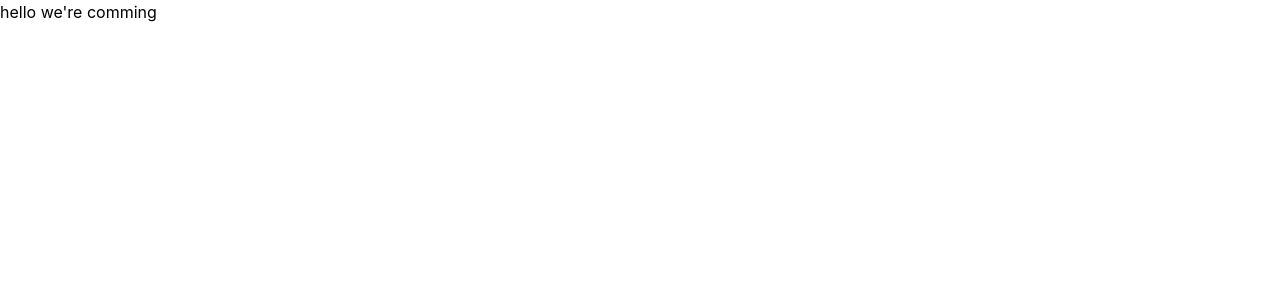
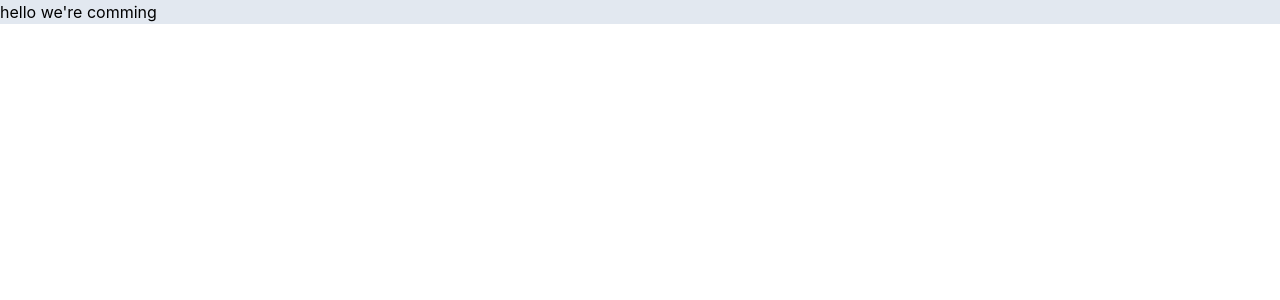
Before and after one commit to TayTTo/stack_over_flow_next14, a Next.js app: page / in a window 1280 px wide. Shown: the top 300 px of the page. Built offline with nearby package versions, Linux system fonts and the light colour scheme.

Commit message:
setup architecture for the projedt

```diff
--- a/app/page.tsx
+++ b/app/page.tsx
@@ -1,9 +1,5 @@
 import Image from "next/image";
 
 export default function Home() {
-  return (
-    <div className="bold-text">
-      hello we're comming
-    </div>
-  );
+  return <div className="bg-slate-200">hello we're comming</div>;
 }
--- a/package.json
+++ b/package.json
@@ -13,6 +13,7 @@
     "eslint-config-standard": "^17.1.0",
     "eslint-plugin-tailwindcss": "^3.17.4",
     "next": "14.2.13",
+    "prettier": "^3.3.3",
     "react": "^18",
     "react-dom": "^18",
     "tailwindcss-animate": "^1.0.7"
```
Also changed, not shown: .eslintrc.json, 1 other file (tests, documents, lock files or other folders).
